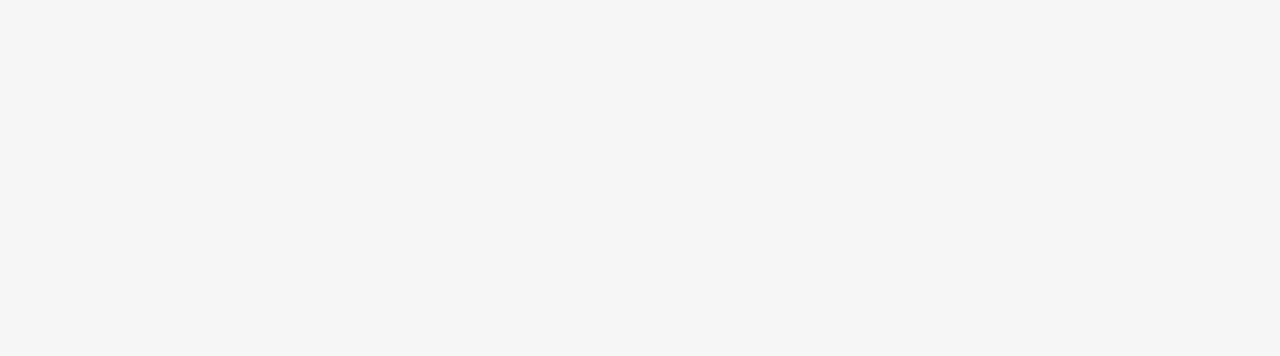
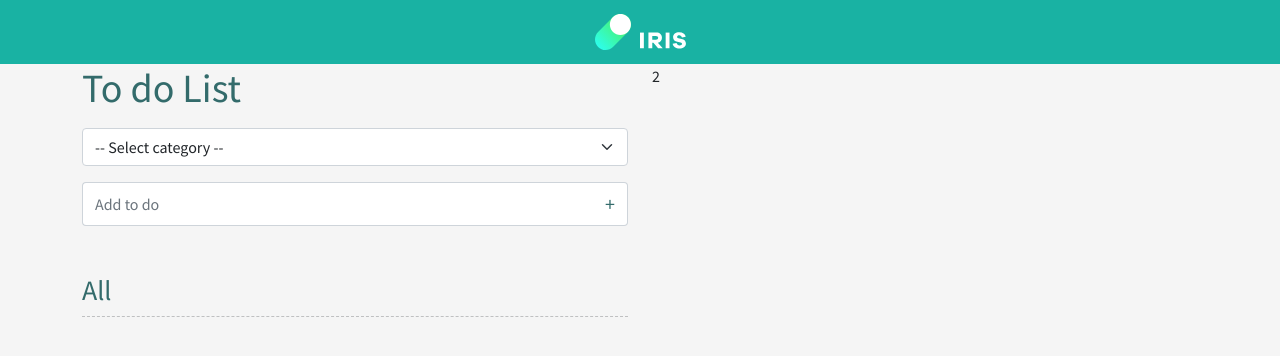
Before and after one commit to adanflorez/iris-bank, an Angular app: page /todo in a window 1280 px wide. Before the commit this address led to /. Shown: the top 356 px of the page. Built offline with nearby package versions, Linux system fonts and the light colour scheme.

Commit message:
feat: todo module

```diff
--- a/src/app/app-routing.module.ts
+++ b/src/app/app-routing.module.ts
@@ -4,9 +4,22 @@ import { MainLayoutComponent } from './layouts/main-layout/main-layout.component
 
 const routes: Routes = [
   {
-    path: "",
+    path: '',
     component: MainLayoutComponent,
-  }
+    children: [
+      {
+        path: '',
+        redirectTo: 'todo',
+        pathMatch: 'full',
+      },
+      {
+        path: 'todo',
+        loadChildren: () =>
+          import('./modules/todo/todo.module').then((m) => m.TodoModule),
+      },
+      { path: '**', redirectTo: 'todo', pathMatch: 'full' },
+    ],
+  },
 ];
 
 @NgModule({
--- /dev/null
+++ b/src/app/modules/todo/page/page.component.html
@@ -0,0 +1,25 @@
+<div class="container">
+  <div class="row">
+    <div class="col-md-6">
+      <h1 class="text-iris-secondary mb-3">To do List</h1>
+      <div class="mb-3">
+        <app-select
+          [options]="options"
+          (changeValue)="chooseCategory($event)"
+        ></app-select>
+      </div>
+      <app-input-button
+        type="text"
+        placeholder="Add to do"
+        buttonText="+"
+        [disabled]="!category"
+        (changeValue)="addToDoItem($event)"
+      ></app-input-button>
+
+      <h3 class="text-iris-secondary mt-5">All</h3>
+      <hr class="bg-iris-gray border-gray border-1 border-dashed m-0" />
+      <app-todo [todoList]="todoList"></app-todo>
+    </div>
+    <div class="col-md-6">2</div>
+  </div>
+</div>
--- /dev/null
+++ b/src/app/modules/todo/page/page.component.ts
@@ -0,0 +1,44 @@
+import { Component, OnInit } from '@angular/core';
+import CustomSelect from 'src/app/core/models/custom-select';
+import ToDo from 'src/app/core/models/todo.interface';
+import { v4 as uuidv4 } from 'uuid';
+
+@Component({
+  selector: 'app-page',
+  templateUrl: './page.component.html',
+  styleUrls: ['./page.component.scss'],
+})
+export class PageComponent implements OnInit {
+  options: CustomSelect[] = [];
+  category: string = '';
+  todoList: ToDo[] = [];
+
+  constructor() {}
+
+  ngOnInit(): void {
+    this.options = [
+      {
+        text: '-- Select category --',
+        value: '',
+        selected: true,
+      },
+      {
+        text: 'All',
+        value: 'all',
+      },
+    ];
+  }
+
+  chooseCategory(category: string) {
+    this.category = category;
+  }
+
+  addToDoItem(item: string) {
+    const uid = uuidv4();
+    this.todoList.push({
+      id: uid,
+      text: item,
+      checked: false,
+    });
+  }
+}
```
Also changed, not shown: src/app/modules/todo/todo-routing.module.ts (added, +16 -0 lines), src/app/modules/todo/todo.module.ts (added, +23 -0 lines), src/app/modules/todo/page/page.component.scss (added), 1 other file (tests, documents, lock files or other folders).
